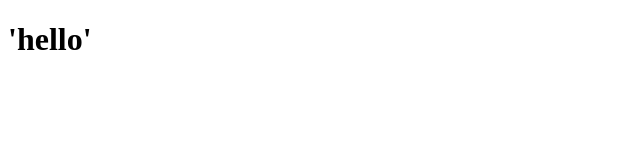
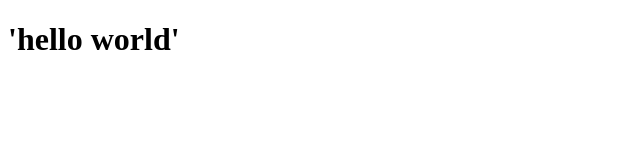
Before and after one commit to YadhuCU/DateWithGit, a plain HTML site: page index.html in a window 1280 px wide. Shown: the whole page, without its empty margins (0-640 px from the left). Drawn offline with Linux system fonts and the light colour scheme.

Commit message:
added some messages

```diff
--- a/index.html
+++ b/index.html
@@ -6,6 +6,6 @@
 	<title>Document</title>
 </head>
 <body>
-	<h1>'hello'</h1>
+	<h1>'hello world'</h1>
 </body>
 </html>
```
